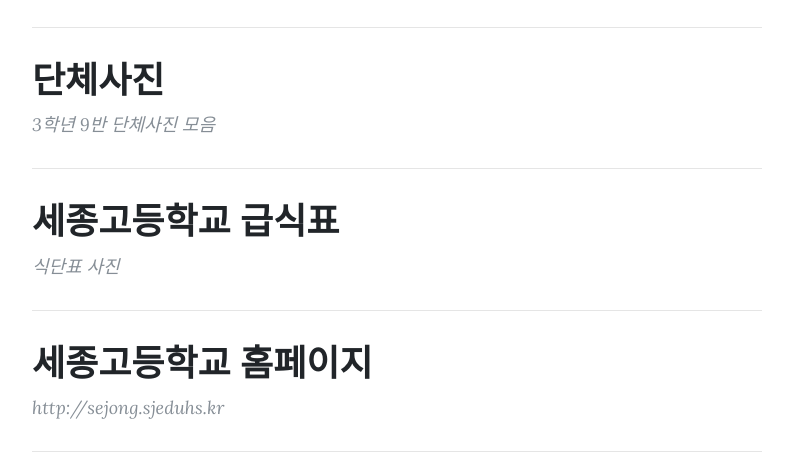
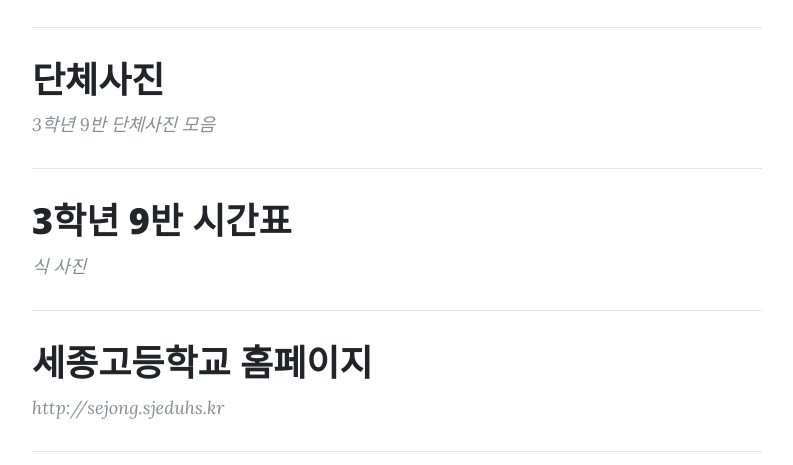
Before and after one commit to sejong3-9/sejong3-9.github.io, a website: page index.html in a window 1280 px wide. Shown: the part 739-1204 px from the top of the page, without its empty margins (243-1036 px from the left). Drawn offline with nearby package versions, Linux system fonts and the light colour scheme.

Commit message:
Update index.html

```diff
--- a/index.html
+++ b/index.html
@@ -93,12 +93,12 @@
 	<div/>
 	<hr>
 	<div class="post-preview">
-          <a href="급식.html">
+          <a href="시간표.html">
             <h2 class="post-title">
-             세종고등학교 급식표
+             3학년 9반 시간표
 	</h2>
           </a>
-          <p class="post-meta">식단표 사진
+          <p class="post-meta">식 사진
             </p>
 	<div/>
 	<hr>
```
